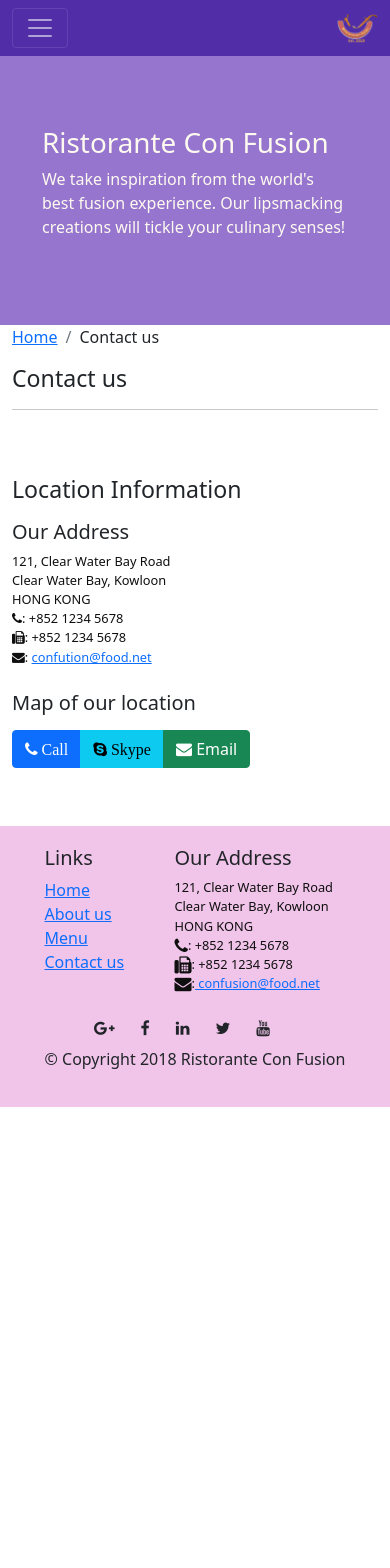
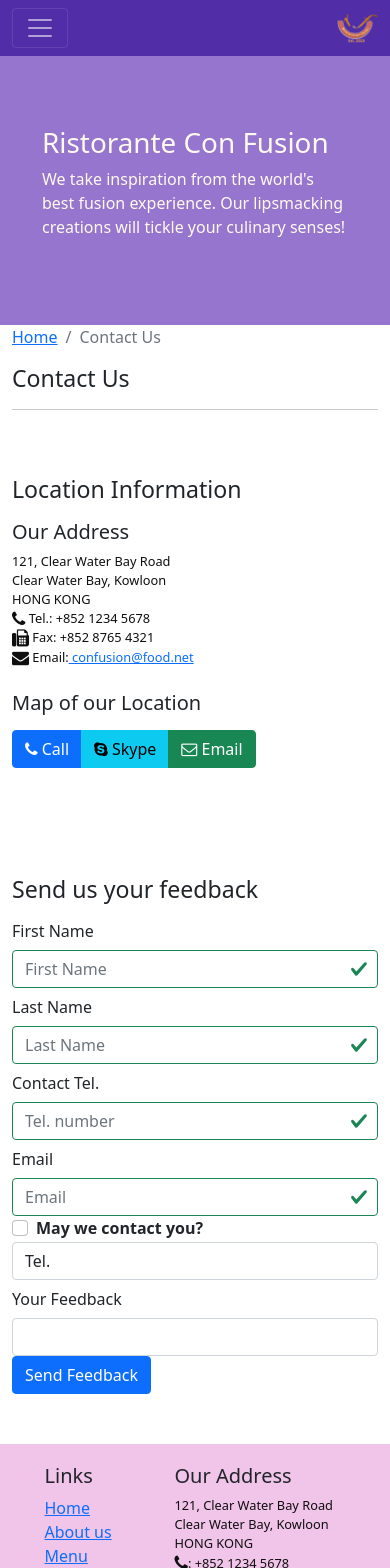
Before and after one commit to cnhh85/fer201m, a React (Create React App) app: page /contact in a window 390 px wide. Shown: the top 1568 px of the page. Before the commit the page ends 1107 px from the top, so only its background shows below. Built offline with nearby package versions, Linux system fonts and the light colour scheme.

Commit message:
Uncontrolled Form

```diff
--- a/src/components/ContactComponent.js
+++ b/src/components/ContactComponent.js
@@ -1,8 +1,107 @@
-import React from "react";
-import { Breadcrumb, BreadcrumbItem } from "reactstrap";
-import { Link } from "react-router-dom";
+import { useState } from 'react';
+import { Link } from 'react-router-dom';
+import {
+  Breadcrumb,
+  BreadcrumbItem,
+  Button,
+  Col,
+  Form,
+  FormFeedback,
+  FormGroup,
+  Input,
+  Label,
+} from 'reactstrap';
 
-const Contact = (props) => {
+/* eslint-disable jsx-a11y/anchor-is-valid */
+const Contact = () => {
+  const [firstName, setFirstName] = useState('');
+  const [lastName, setLastName] = useState('');
+  const [telnum, setTelnum] = useState('');
+  const [email, setEmail] = useState('');
+  const [agree, setAgree] = useState(false);
+  const [contactType, setContactType] = useState('Tel.');
+  const [message, setMessage] = useState('');
+  const [touched, setTouched] = useState({
+    firstName: false,
+    lastName: false,
+    telnum: false,
+    email: false,
+  });
+  const STATES = {
+    firstName: setFirstName,
+    lastName: setLastName,
+    telnum: setTelnum,
+    email: setEmail,
+    agree: setAgree,
+    contactType: setContactType,
+    message: setMessage,
+  };
+
+  const handleInputChange = (e) => {
+    const target = e.target;
+    const value = target.type === 'checkbox' ? target.checked : target.value;
+    const name = target.name;
+
+    STATES[name](value);
+  };
+
+  const handleSubmit = (e) => {
+    const stateObj = {
+      firstName,
+      lastName,
+      telnum,
+      email,
+      agree,
+      contactType,
+      message,
+    };
+    console.log('Current state is: ' + JSON.stringify(stateObj));
+    alert('Current state is: ' + JSON.stringify(stateObj));
+    e.preventDefault();
+  };
+
+  const handleBlur = (field) => (e) => {
+    setTouched((prev) => {
+      prev[field] = true;
+      return prev;
+    });
+  };
+
+  const validate = (firstName, lastName, telnum, email) => {
+    const errors = {
+      firstName: '',
+      lastName: '',
+      telnum: '',
+      email: '',
+    };
+    if (touched.firstName && firstName.length < 3) {
+      errors.firstName = 'First name should be >= 3 characters';
+    } else if (touched.firstName && firstName.length > 10) {
+      errors.firstName = 'First name should be <= 10 characters';
+    }
+
+    if (touched.lastName && lastName.length < 3) {
+      errors.lastName = 'Last name should be >= 3 characters';
+    } else if (touched.lastName && lastName.length > 10) {
+      errors.lastName = 'Last name should be <= 10 characters';
+    }
+
+    const regex = /^\d+$/;
+    if (touched.telnum && !regex.test(telnum)) {
+      errors.telnum = 'Tel. number should contain only numbers';
+    }
+    if (
+      touched.email &&
+      email.split('').filter((c) => c === '@').length !== 1
+    ) {
+      errors.email = 'Email should contain a @';
+    }
+
+    return errors;
+  };
+
+  const errors = validate(firstName, lastName, telnum, email);
+
   return (
     <div className="container">
       <div className="row">
@@ -10,14 +109,10 @@ const Contact = (props) => {
           <BreadcrumbItem>
             <Link to="/home">Home</Link>
           </BreadcrumbItem>
-          <BreadcrumbItem>
-            <span to="/contact" active="true">
-              Contact us
-            </span>
-          </BreadcrumbItem>
+          <BreadcrumbItem active>Contact Us</BreadcrumbItem>
         </Breadcrumb>
         <div className="col-12">
-          <h3>Contact us</h3>
+          <h3>Contact Us</h3>
           <hr />
         </div>
       </div>
@@ -25,41 +120,181 @@ const Contact = (props) => {
         <div className="col-12">
           <h3>Location Information</h3>
         </div>
-        <div className="col-12 col-sm-4 offset-sm-1">
+        <div class="col-12 col-sm-4 offset-sm-1">
           <h5>Our Address</h5>
           <address>
-            121, Clear Water Bay Road <br />
-            Clear Water Bay, Kowloon <br />
-            HONG KONG <br />
-            <i className="fa fa-phone"></i>: +852 1234 5678 <br />
-            <i className="fa fa-fax"></i>: +852 1234 5678 <br />
-            <i className="fa fa-envelope"></i>:{" "}
-            <a href="mailto:confution@food.net">confution@food.net</a>
+            121, Clear Water Bay Road
+            <br />
+            Clear Water Bay, Kowloon
+            <br />
+            HONG KONG
+            <br />
+            <i class="fa fa-phone fa-lg"></i> Tel.: +852 1234 5678
+            <br />
+            <i class="fa fa-fax fa-lg"></i> Fax: +852 8765 4321
+            <br />
+            <i class="fa fa-envelope fa-lg"></i> Email:
+            <a href="mailto:confusion@food.net"> confusion@food.net</a>
           </address>
         </div>
         <div className="col-12 col-sm-6 offset-sm-1">
-          <h5>Map of our location</h5>
+          <h5>Map of our Location</h5>
         </div>
-        <div className="col-12 col-sm-11 offset-sm-1">
-          <div className="btn-group" role="group">
+        <div class="col-12 col-sm-11 offset-sm-1">
+          <div class="btn-group" role="group">
             <a
+              href="tel:+85212345678"
               role="button"
-              href="tel:+852 1234 5678"
               className="btn btn-primary"
             >
-              <i className="fa fa-phone"> Call</i>
+              <i className="fa fa-phone"></i> Call
             </a>
-            <a role="button" href="/" className="btn btn-info">
-              <i className="fa fa-skype"> Skype</i>
+            <a href="#" role="button" className="btn btn-info">
+              <i className="fa fa-skype"></i> Skype
             </a>
             <a
+              href="mailto:confusion@food.net"
               role="button"
-              href="mailto:confution@food.net"
               className="btn btn-success"
             >
-              <i className="fa fa-envelope"></i> Email
+              <i className="fa fa-envelope-o"></i> Email
             </a>
           </div>
+        </div>
+      </div>
+      <div className="row row-content">
+        <div className="col-12">
+          <h3>Send us your feedback</h3>
+        </div>
+        <div className="col-12 col-nd-9">
+          <Form onSubmit={handleSubmit}>
+            <FormGroup row>
+              <Label htmlFor="firstName" md={2}>
+                First Name
+              </Label>
+              <Col md={10}>
+                <Input
+                  type="text"
+                  id="firstName"
+                  name="firstName"
+                  placeholder="First Name"
+                  value={firstName}
+                  valid={errors.firstName === ''}
+                  invalid={errors.firstName !== ''}
+                  onBlur={handleBlur('firstName')}
+                  onChange={handleInputChange}
+                />
+                <FormFeedback>{errors.firstName}</FormFeedback>
+              </Col>
+            </FormGroup>
+            <FormGroup row>
+              <Label htmlFor="lastName" md={2}>
+                Last Name
+              </Label>
+              <Col md={10}>
+                <Input
+                  type="text"
+                  id="lastName"
+                  name="lastName"
+                  placeholder="Last Name"
+                  value={lastName}
+                  valid={errors.lastName === ''}
+                  invalid={errors.lastName !== ''}
+                  onBlur={handleBlur('lastName')}
+                  onChange={handleInputChange}
+                />
+                <FormFeedback>{errors.lastName}</FormFeedback>
+              </Col>
+            </FormGroup>
+            <FormGroup row>
+              <Label htmlFor="telnum" md={2}>
+                Contact Tel.
+              </Label>
+              <Col md={10}>
+                <Input
+                  type="tel"
+                  id="telnum"
+                  name="telnum"
+                  placeholder="Tel. number"
+                  value={telnum}
+                  valid={errors.telnum === ''}
+                  invalid={errors.telnum !== ''}
+                  onBlur={handleBlur('telnum')}
+                  onChange={handleInputChange}
+                />
+                <FormFeedback>{errors.telnum}</FormFeedback>
+              </Col>
+            </FormGroup>
+            <FormGroup row>
+              <Label htmlFor="email" md={2}>
+                Email
+              </Label>
+              <Col md={10}>
+                <Input
+                  type="email"
+                  id="email"
+                  name="email"
+                  placeholder="Email"
+                  value={email}
+                  valid={errors.email === ''}
+                  invalid={errors.email !== ''}
+                  onBlur={handleBlur('email')}
+                  onChange={handleInputChange}
+                />
+              </Col>
+              <FormFeedback>{errors.email}</FormFeedback>
+            </FormGroup>
+            <FormGroup row>
+              <Col md={{ size: 6, offset: 2 }}>
+                <FormGroup check>
+                  <Label check>
+                    <Input
+                      type="checkbox"
+                      id="agree"
+                      name="agree"
+                      placeholder="Tel. number"
+                      check={agree}
+                      onChange={handleInputChange}
+                    />
+                    <strong>May we contact you?</strong>
+                  </Label>
+                </FormGroup>
+              </Col>
+              <Col md={{ size: 3, offset: 1 }}>
+                <Input
+                  type="select"
+                  name="contactType"
+                  value={contactType}
+                  onChange={handleInputChange}
+                >
+                  <option>Tel.</option>
+                  <option>Email</option>
+                </Input>
+              </Col>
+            </FormGroup>
+            <FormGroup row>
+              <Label htmlFor="message" md={2}>
+                Your Feedback
+              </Label>
+              <Col md={10}>
+                <Input
+                  type="textaera"
+                  id="message"
+                  name="message"
+                  rows="12"
+                  value={message}
+                  onChange={handleInputChange}
+                />
+              </Col>
+            </FormGroup>
+            <FormGroup row>
+              <Col md={{ size: 10, offset: 2 }}>
+                <Button type="submit" color="primary">
+                  Send Feedback
+                </Button>
+              </Col>
+            </FormGroup>
+          </Form>
         </div>
       </div>
     </div>
```
Also changed, not shown: src/components/UncontrolledForm.js (added, +52 -0 lines).
